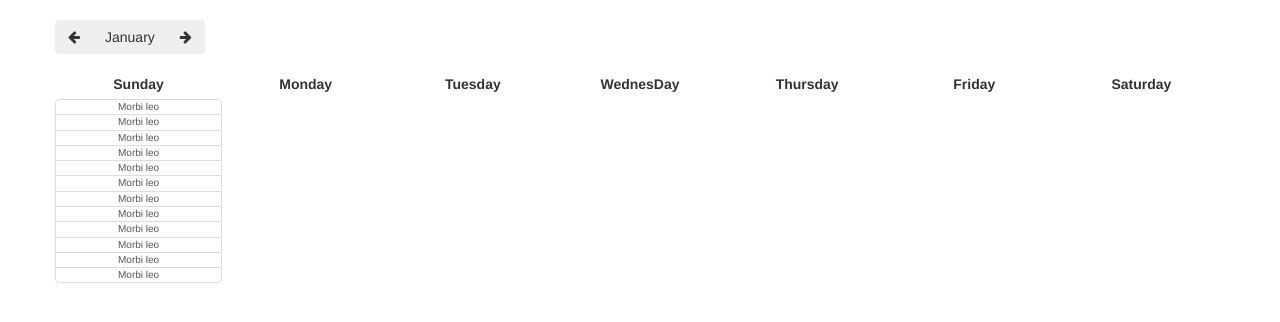
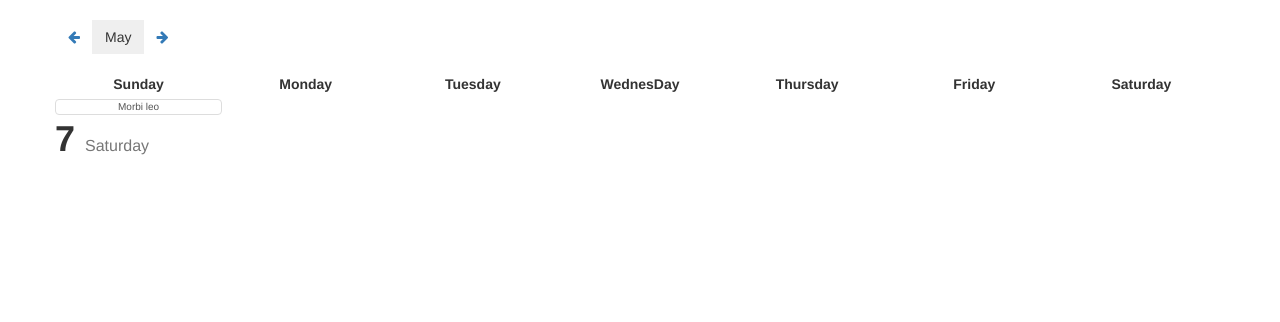
Before and after one commit to rahuliation/calendar, an Angular app: page /2017/5 in a window 1280 px wide. Shown: the top 322 px of the page. Built offline with nearby package versions, Linux system fonts and the light colour scheme.

Commit message:
service is working

```diff
--- a/src/app/app.component.html
+++ b/src/app/app.component.html
@@ -1,90 +1,3 @@
-
-<div class="container">
-
-  <div class="row">
-
-    <div class="col">
-      <br>
-      <div class="btn-group" role="group" aria-label="Basic example">
-  <button type="button" class="btn btn-secondary">
-    <i class="fa fa-arrow-left" aria-hidden="true"></i>
-
-</button>
-  <button type="button" class="btn btn-secondary">January</button>
-  <button type="button" class="btn btn-secondary">
-    <i class="fa fa-arrow-right" aria-hidden="true"></i>
-</button>
-</div>
-  <br>
-    <br>
-    </div>
-  </div>
- <div class="row seven-cols hidden-md-down ">
-    <div class="col-lg-1 col-md-1 col-sm-12 col-xs-12">
-      <div class="card text-center">
-       <b>Sunday</b>
-      </div>
-    </div>
-     <div class="col-lg-1 col-md-1 col-sm-12 col-xs-12">
-      <div class="card text-center">
-       <b>Monday</b>
-      </div>
-    </div>
-     <div class="col-lg-1 col-md-1 col-sm-12 col-xs-12">
-      <div class="card text-center">
-       <b>Tuesday</b>
-      </div>
-    </div>
-     <div class="col-lg-1 col-md-1 col-sm-12 col-xs-12">
-      <div class="card text-center">
-       <b>WednesDay</b>
-      </div>
-    </div>
-     <div class="col-lg-1 col-md-1 col-sm-12 col-xs-12">
-      <div class="card text-center">
-       <b>Thursday</b>
-      </div>
-    </div>
-     <div class="col-lg-1 col-md-1 col-sm-12 col-xs-12">
-      <div class="card text-center">
-       <b>Friday</b>
-      </div>
-    </div>
-     <div class="col-lg-1 col-md-1 col-sm-12 col-xs-12">
-      <div class="card text-center">
-       <b>Saturday</b>
-      </div>
-    </div>
-
- </div>
-  <div class="row seven-cols">
-    <div class="col-lg-1 col-md-1 col-sm-12 col-xs-12">
-      <div class="card day-card">
-         <div class="card-block">
-          <a class="btn btn-secondary btn-sm add-btn" href="www.facebook.com" >+</a>
-          <div class="date-head ">
-           <h1 class="card-title "><b>7 <small class="hidden-md-up">Saturday</small></b>  </h1>
-
-
-          </div>
-         </div>
-              <div class="events" >
-                <div class="list-group">
-                <a href="#" class="list-group-item alert-success bg- list-group-item-action event-item">Morbi leo</a>
-                <a href="#" class="list-group-item  list-group-item-action event-item">Morbi leo</a>
-                <a href="#" class="list-group-item  list-group-item-action event-item">Morbi leo</a>
-                <a href="#" class="list-group-item  list-group-item-action event-item">Morbi leo</a>
-                <a href="#" class="list-group-item  list-group-item-action event-item">Morbi leo</a>
-                <a href="#" class="list-group-item  list-group-item-action event-item">Morbi leo</a>
-                 <a href="#" class="list-group-item alert-success bg- list-group-item-action event-item">Morbi leo</a>
-                <a href="#" class="list-group-item  list-group-item-action event-item">Morbi leo</a>
-                <a href="#" class="list-group-item  list-group-item-action event-item">Morbi leo</a>
-                <a href="#" class="list-group-item  list-group-item-action event-item">Morbi leo</a>
-                <a href="#" class="list-group-item  list-group-item-action event-item">Morbi leo</a>
-                <a href="#" class="list-group-item  list-group-item-action event-item">Morbi leo</a>
-              </div>
-              </div>
-      </div>
-    </div>
-  </div>
-</div>
+  <nav>
+  </nav>
+  <router-outlet></router-outlet>
--- /dev/null
+++ b/src/app/calander.service.ts
@@ -0,0 +1,40 @@
+import { Injectable } from '@angular/core';
+
+@Injectable()
+export class CalanderService {
+
+  private year:number;
+  private month:number;
+
+  constructor() { }
+
+  private FebNumberOfDays() {
+  if ( (this.year%100!=0) && (this.year%4==0) || (this.year%400==0)){
+     return  29;
+    }else{
+      return 28;
+    }
+  }
+
+  public getData(year:number, month:number) {
+    this.year=year;
+    this.month=month-1;
+
+var monthNames = ["January","February","March","April","May","June","July","August","September","October","November", "December"];
+ var dayNames = ["Sunday","Monday","Tuesday","Wednesday","Thrusday","Friday", "Saturday"];
+ var dayPerMonth = [31,this.FebNumberOfDays(),31,30,31,30,31,31,30,31,30,31]
+
+    return {
+      year:this.year,
+      month:this.month,
+      monthNames: monthNames,
+      dayNames:dayNames,
+      dayPerMonth: dayPerMonth,
+
+
+    }
+
+  }
+
+
+}
--- /dev/null
+++ b/src/app/calender/calender.component.html
@@ -0,0 +1,89 @@
+
+<div class="container">
+
+  <div class="row">
+
+    <div class="col">
+      <br>
+      <div class="btn-group" role="group" aria-label="Basic example">
+           <a routerLink="/{{year}}/{{month-1}}" *ngIf="month!=1" class="btn btn-secondary" routerLinkActive="active">
+                <i class="fa fa-arrow-left" aria-hidden="true"></i></a>
+
+                <a routerLink="/{{year-1}}/{{12}}" *ngIf="month==1" class="btn btn-secondary" routerLinkActive="active">
+              <i class="fa fa-arrow-left" aria-hidden="true"></i></a>
+
+
+
+  <button type="button" class="btn btn-secondary">{{data.monthNames[data.month]}}</button>
+              <a routerLink="/{{year}}/{{month+1}}" *ngIf="month!=12" class="btn btn-secondary" routerLinkActive="active">
+                <i class="fa fa-arrow-right" aria-hidden="true"></i></a>
+
+                <a routerLink="/{{year+1}}/{{1}}" *ngIf="month==12" class="btn btn-secondary" routerLinkActive="active">
+              <i class="fa fa-arrow-right" aria-hidden="true"></i></a>
+
+
+</div>
+  <br>
+    <br>
+    </div>
+  </div>
+ <div class="row seven-cols hidden-md-down ">
+    <div class="col-lg-1 col-md-1 col-sm-12 col-xs-12">
+      <div class="card text-center">
+       <b>Sunday</b>
+      </div>
+    </div>
+     <div class="col-lg-1 col-md-1 col-sm-12 col-xs-12">
+      <div class="card text-center">
+       <b>Monday</b>
+      </div>
+    </div>
+     <div class="col-lg-1 col-md-1 col-sm-12 col-xs-12">
+      <div class="card text-center">
+       <b>Tuesday</b>
+      </div>
+    </div>
+     <div class="col-lg-1 col-md-1 col-sm-12 col-xs-12">
+      <div class="card text-center">
+       <b>WednesDay</b>
+      </div>
+    </div>
+     <div class="col-lg-1 col-md-1 col-sm-12 col-xs-12">
+      <div class="card text-center">
+       <b>Thursday</b>
+      </div>
+    </div>
+     <div class="col-lg-1 col-md-1 col-sm-12 col-xs-12">
+      <div class="card text-center">
+       <b>Friday</b>
+      </div>
+    </div>
+     <div class="col-lg-1 col-md-1 col-sm-12 col-xs-12">
+      <div class="card text-center">
+       <b>Saturday</b>
+      </div>
+    </div>
+
+ </div>
+  <div class="row seven-cols">
+
+    <div class="col-lg-1 col-md-1 col-sm-12 col-xs-12" >
+      <div class="card day-card">
+         <div class="card-block">
+          <a class="btn btn-secondary btn-sm add-btn" href="www.facebook.com" >+</a>
+          <div class="date-head ">
+           <h1 class="card-title "><b>7 <small class="hidden-md-up">Saturday</small></b>  </h1>
+
+
+          </div>
+         </div>
+              <div class="events" >
+                <div class="list-group">
+                <a href="#" class="list-group-item alert-success bg- list-group-item-action event-item">Morbi leo</a>
+
+              </div>
+              </div>
+      </div>
+    </div>
+  </div>
+</div>
--- /dev/null
+++ b/src/app/calender/calender.component.ts
@@ -0,0 +1,44 @@
+import { Component, OnInit } from '@angular/core';
+import { Router, ActivatedRoute, Params } from '@angular/router';
+import { CalanderService } from '../calander.service';
+import 'rxjs/add/operator/switchMap';
+import { Observable } from 'rxjs/Observable';
+
+@Component({
+  selector: 'app-calender',
+  templateUrl: './calender.component.html',
+  styleUrls: ['./calender.component.css']
+})
+export class CalenderComponent implements OnInit {
+
+  year: number;
+  month: number;
+  private sub: any;
+  data: object;
+
+ constructor(
+    private route: ActivatedRoute,
+    private router: Router,
+    private service: CalanderService
+
+  ) {}
+
+  ngOnInit() {
+
+    this.sub = this.route.params
+      .subscribe((params: Params) => {
+
+        this.year = params['year']? +params['year']: new Date().getFullYear();
+        this.month = params['month']?  +params['month']:new Date().getMonth()+1;
+       this.data=this.service.getData(this.year,this.month);
+    });
+
+
+
+
+  }
+    ngOnDestroy() {
+    this.sub.unsubscribe();
+  }
+
+}
```
Also changed, not shown: src/app/app.module.ts (+21 -4 lines), src/app/calender/calender.component.css (added), 2 other files (tests, documents, lock files or other folders).
